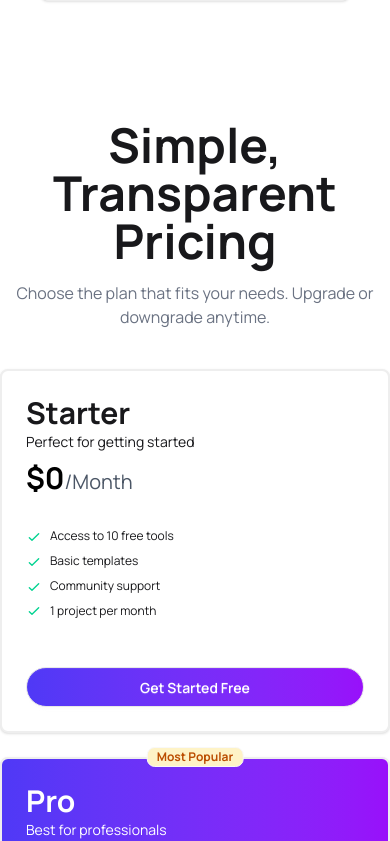
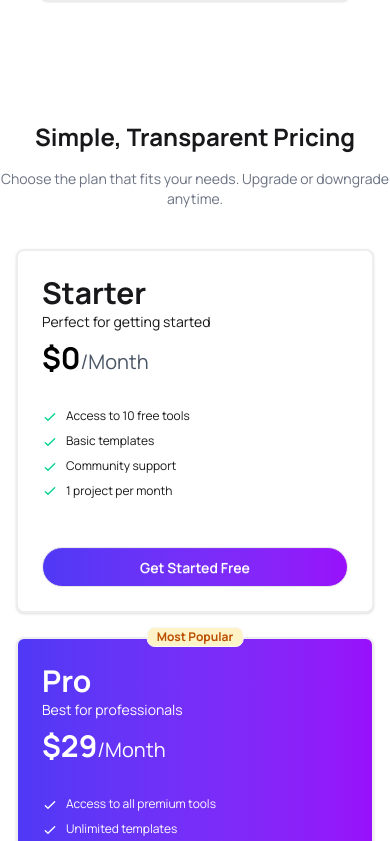
Before and after one commit to nayan12dey/Digitools-Platform, a React (Vite) app: page / in a window 390 px wide. Shown: the part 5923-6764 px from the top of the page. Built offline with nearby package versions, Linux system fonts and the light colour scheme.

Commit message:
update responsive of pricing component

```diff
--- a/src/component/Pricing.jsx
+++ b/src/component/Pricing.jsx
@@ -5,12 +5,12 @@ const Pricing = () => {
     return (
         <div>
             <div className='text-center mt-20 space-y-4'>
-                <h3 className='text-5xl font-bold'>Simple, Transparent Pricing</h3>
-                <p className='text-gray-500'>Choose the plan that fits your needs. Upgrade or downgrade anytime.</p>
+                <h3 className='text-2xl sm:text-3xl md:text-5xl font-bold'>Simple, Transparent Pricing</h3>
+                <p className='text-gray-500 text-sm lg:text-base'>Choose the plan that fits your needs. Upgrade or downgrade anytime.</p>
             </div>
 
-            <div className='flex flex-col md:flex-row gap-6 lg:gap-3 justify-center mt-10 items-stretch relative sm:mx-auto'>
-                <div className="card w-full sm:w-80 md:w-96 bg-base-100 border-2 border-base-300 shadow-sm">
+            <div className='grid grid-cols-1 md:grid-cols-2 lg:grid-cols-3 gap-6 mt-10 max-w-7xl mx-auto px-4 '>
+                <div className="card sm:w-80 md:w-96 bg-base-100 border-2 border-base-300 shadow-sm">
                     <div className="card-body flex flex-col">
 
                         <div className="flex flex-col items-start justify-between">
```
